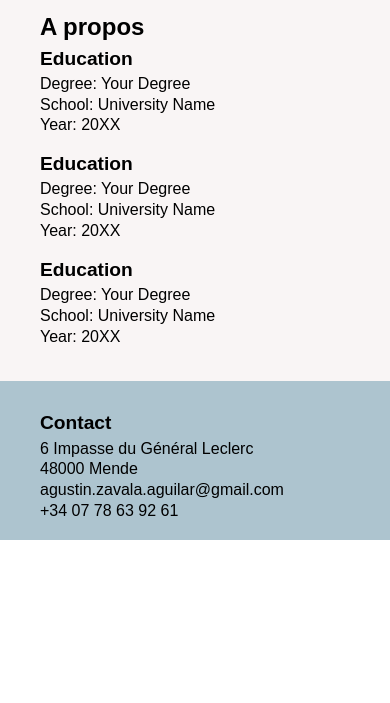
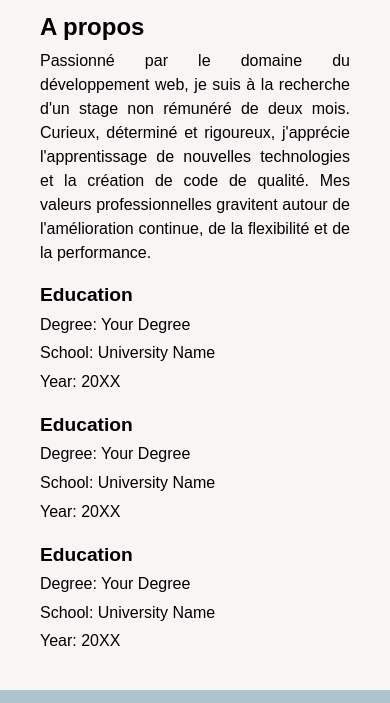
Before and after one commit to agustinZavalaAguilar/cv2_responsive, a plain HTML site: page index.html in a window 390 px wide. Shown: the part 141-844 px from the top of the page. Drawn offline with Linux system fonts and the light colour scheme.

Commit message:
text formatting mobile

```diff
--- a/css/style.css
+++ b/css/style.css
@@ -31,6 +31,8 @@ h3 {
 
 p {
     margin-bottom: .3rem;
+    text-align: justify;
+    line-height: 1.5rem;
 }
 
 
@@ -102,7 +104,7 @@ header {
     .left-column, .right-column {
         /*display: inline-flex;*/
         width: auto;
-        padding: 1rem 1rem 1rem 2.5rem;
+        padding: 1rem 2.5rem 1rem 2.5rem;
     }
 
     header {
--- a/index.html
+++ b/index.html
@@ -21,7 +21,19 @@
 
     <div class="column-container">
         <div class="left-column">
-            <h2>A propos</h2>
+
+            <div class="info-card">
+                <h2>A propos</h2>
+                <p class="a_propos">
+                    Passionné par le domaine du développement web,
+                    je suis à la recherche d'un stage non rémunéré
+                    de deux mois. Curieux, déterminé et rigoureux,
+                    j'apprécie l'apprentissage de nouvelles technologies
+                    et la création de code de qualité. Mes valeurs
+                    professionnelles gravitent autour de l'amélioration
+                    continue, de la flexibilité et de la performance.
+                </p>
+            </div>
             <div class="info-card">
                 <ul>
                     <li><h3>Education</h3></li>
```
Also changed, not shown: ressources/foto_cv.jpg (deleted), ressources/photo1.png (deleted).
